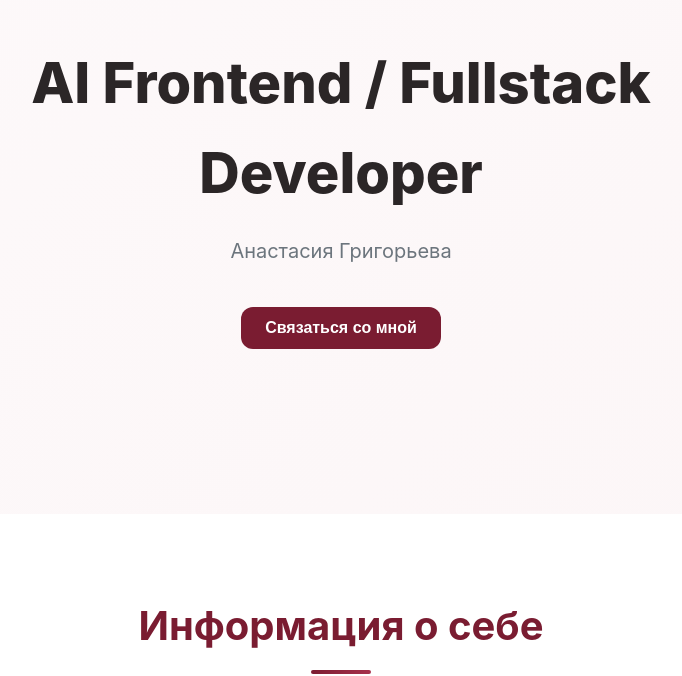
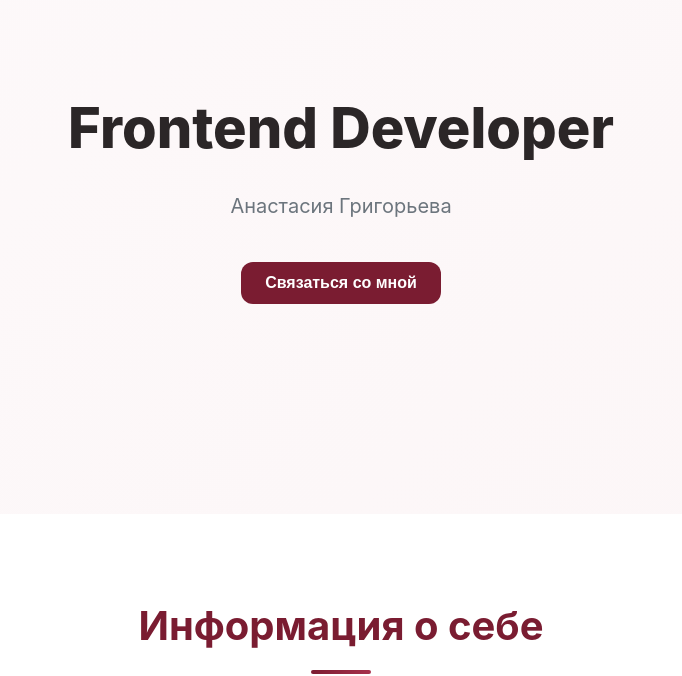
Before and after one commit to hnstz/Resume-site, a React (Vite) app in the folder frontend/: page / in a window 1280 px wide. Shown: the part 126-802 px from the top of the page, without its empty margins (299-981 px from the left). Built offline with nearby package versions, Linux system fonts and the light colour scheme.

Commit message:
fix: relevant Hero info

```diff
--- a/frontend/src/features/Hero/Hero.tsx
+++ b/frontend/src/features/Hero/Hero.tsx
@@ -5,7 +5,7 @@ export const Hero = () => {
   return (
     <section className={styles.hero}>
       <div className={styles.content}>
-        <h1 className={styles.title}>AI Frontend / Fullstack Developer</h1>
+        <h1 className={styles.title}>Frontend Developer</h1>
         <p className={styles.subtitle}>
           Анастасия Григорьева
         </p>
```
